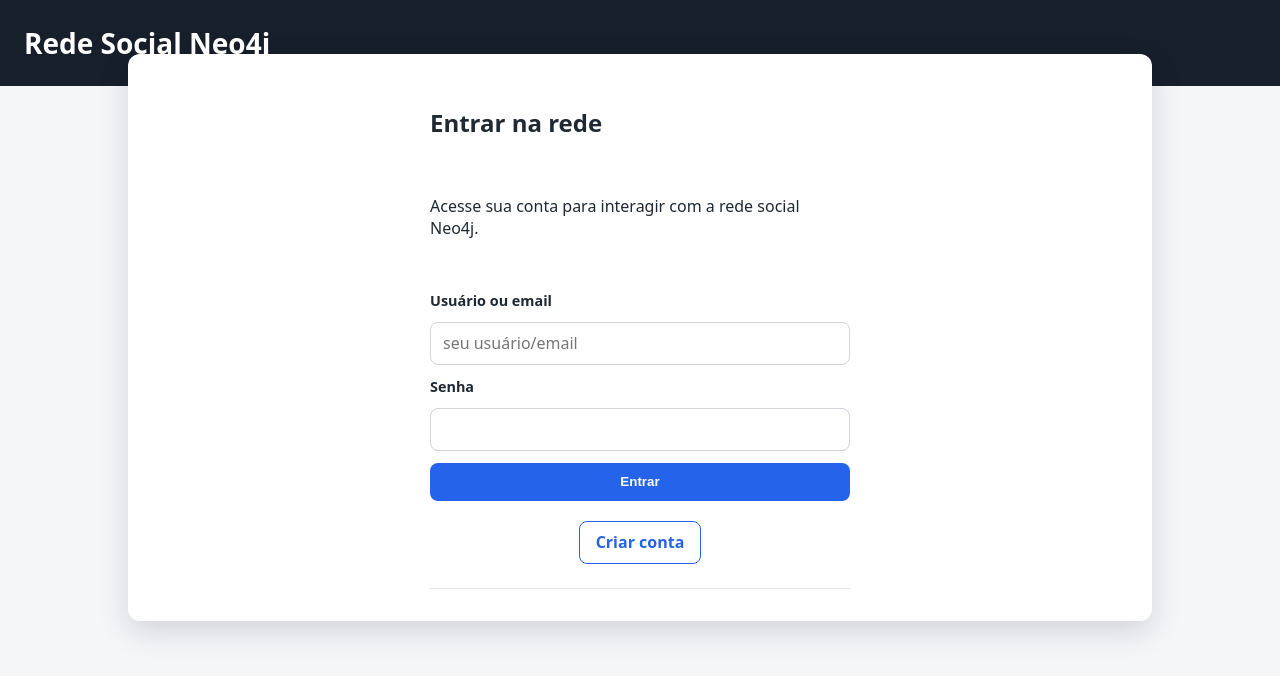
After one commit to caue-r/social-network-neo4j, a Flask app: page /login in a window 1280 px wide. The commit adds this page. Shown: the top 676 px of the page. Run offline with Flask 3, Linux system fonts and the light colour scheme.

Commit message:
Separate login and registration views

```diff
--- a/app.py
+++ b/app.py
@@ -56,7 +56,21 @@ def render_dashboard(**context):
 def index():
     if session.get("auth_user"):
         return redirect(url_for("dashboard"))
-    return render_template("index.html")
+    return redirect(url_for("login_page"))
+
+
+@app.get("/login")
+def login_page():
+    if session.get("auth_user"):
+        return redirect(url_for("dashboard"))
+    return render_template("login.html")
+
+
+@app.get("/register")
+def register_page():
+    if session.get("auth_user"):
+        return redirect(url_for("dashboard"))
+    return render_template("register.html")
 
 
 @app.get("/dashboard")
@@ -157,7 +171,7 @@ def register():
 
     if not all([name, email, username, password]):
         flash("Nome, email, usuário e senha são obrigatórios.", "error")
-        return redirect(url_for("index"))
+        return redirect(url_for("register_page"))
 
     try:
         password_hash = generate_password_hash(password)
@@ -171,11 +185,13 @@ def register():
             )
     except ValueError as exc:
         flash(str(exc), "error")
+        return redirect(url_for("register_page"))
     except Exception as exc:  # pragma: no cover - feedback ao usuário
         flash(f"Erro ao cadastrar usuário: {exc}", "error")
+        return redirect(url_for("register_page"))
     else:
         flash("Cadastro realizado com sucesso. Você já pode fazer login.", "success")
-    return redirect(url_for("index"))
+        return redirect(url_for("login_page"))
 
 
 @app.post("/login")
@@ -185,20 +201,20 @@ def login():
 
     if not identifier or not password:
         flash("Informe usuário ou email e a senha.", "error")
-        return redirect(url_for("index"))
+        return redirect(url_for("login_page"))
 
     try:
         with get_client() as client:
             user = service.find_user_for_login(client, identifier)
     except Exception as exc:  # pragma: no cover - feedback ao usuário
         flash(f"Erro ao consultar usuário: {exc}", "error")
-        return redirect(url_for("index"))
+        return redirect(url_for("login_page"))
 
     if not user or not user.get("password_hash") or not check_password_hash(
         user["password_hash"], password
     ):
         flash("Credenciais inválidas.", "error")
-        return redirect(url_for("index"))
+        return redirect(url_for("login_page"))
 
     session["auth_user"] = {
         "username": user.get("username"),
--- a/templates/base.html
+++ b/templates/base.html
@@ -112,6 +112,34 @@
       .auth-card h3 {
         margin-top: 0;
       }
+      .auth-section {
+        max-width: 420px;
+        margin: 0 auto;
+        display: grid;
+        gap: 1.25rem;
+      }
+      .auth-form {
+        display: grid;
+        gap: 0.75rem;
+      }
+      .auth-links {
+        display: flex;
+        justify-content: center;
+      }
+      .secondary-button {
+        display: inline-block;
+        padding: 0.6rem 1rem;
+        border-radius: 8px;
+        border: 1px solid #2563eb;
+        color: #2563eb;
+        font-weight: 600;
+        text-decoration: none;
+        transition: background 0.2s ease, color 0.2s ease;
+      }
+      .secondary-button:hover {
+        background: #2563eb;
+        color: #fff;
+      }
       .auth-status {
         margin-top: 1rem;
         padding: 0.85rem 1rem;
--- /dev/null
+++ b/templates/login.html
@@ -0,0 +1,19 @@
+{% extends "base.html" %}
+{% block content %}
+  <section class="auth-section">
+    <h2>Entrar na rede</h2>
+    <p>Acesse sua conta para interagir com a rede social Neo4j.</p>
+    <form method="post" action="{{ url_for('login') }}" class="auth-form">
+      <label for="login-identifier">Usuário ou email</label>
+      <input id="login-identifier" name="identifier" placeholder="seu usuário/email" required>
+
+      <label for="login-password">Senha</label>
+      <input id="login-password" name="password" type="password" required>
+
+      <button type="submit">Entrar</button>
+    </form>
+    <div class="auth-links">
+      <a class="secondary-button" href="{{ url_for('register_page') }}">Criar conta</a>
+    </div>
+  </section>
+{% endblock %}
```
Also changed, not shown: templates/register.html (added, +25 -0 lines).
